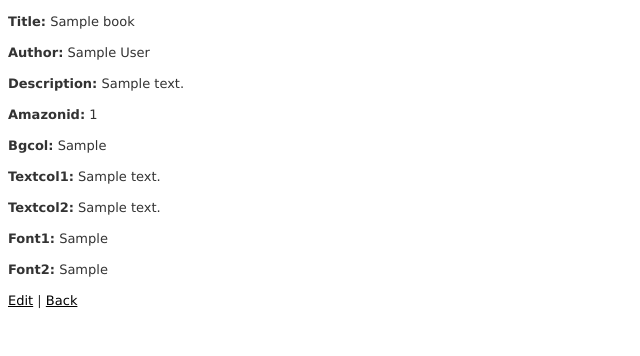
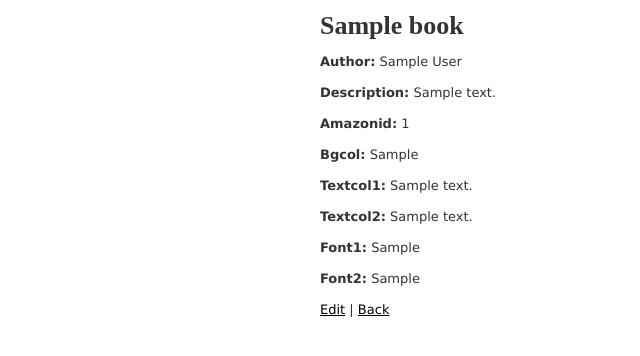
Before and after one commit to wilkox/booksapp, a Rails app: page /books/1 in a window 1280 px wide. Shown: the top 356 px of the page, without its empty margins (0-640 px from the left). Run offline with Rails 7, Linux system fonts and the light colour scheme; tables that the repository leaves empty hold one stand-in row (values such as "Sample post"); style sheets or scripts are compiled from the project's sources; parts of the project's set-up code (start-up, migrations or seed data) failed here and were passed over; some libraries are stand-ins or nearby versions.

Commit message:
Books 'show' taking instructions

```diff
--- a/app/assets/stylesheets/books.css.scss
+++ b/app/assets/stylesheets/books.css.scss
@@ -1,3 +1,7 @@
 // Place all the styles related to the Books controller here.
 // They will automatically be included in application.css.
 // You can use Sass (SCSS) here: http://sass-lang.com/
+body {
+  margin-right: 25%;
+  margin-left: 25%;
+}
--- a/app/views/books/show.html.erb
+++ b/app/views/books/show.html.erb
@@ -1,8 +1,16 @@
-<p id="notice"><%= notice %></p>
+<style TYPE="text/css">
+  <!--
+    body {
+      background: #<%= @book.bgcol %>;
+    }
+    h1 {
+      font-family: '<%= @book.font1 %>';
+    }
+  -->
+</style>
 
 <p>
-  <b>Title:</b>
-  <%= @book.title %>
+  <h1><%= @book.title %></h1>
 </p>
 
 <p>
--- a/app/views/layouts/application.html.erb
+++ b/app/views/layouts/application.html.erb
@@ -5,6 +5,7 @@
   <%= stylesheet_link_tag    "application", :media => "all" %>
   <%= javascript_include_tag "application" %>
   <%= csrf_meta_tags %>
+  <link href='http://fonts.googleapis.com/css?family=<%= @book.font1.gsub!(/\s/, '+')%>' rel='stylesheet' type='text/css'>
 </head>
 <body>
 
```
